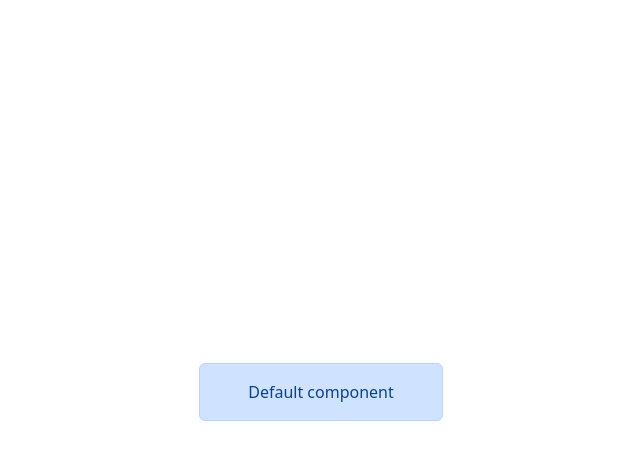
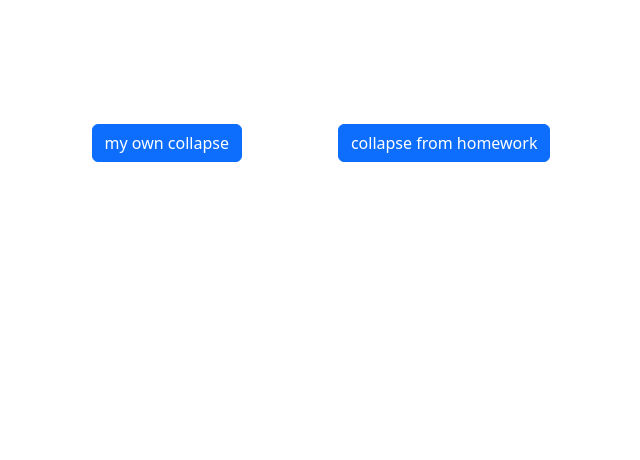
Before and after one commit to Nikrbb/ReactLearning, a React (Create React App) app in the folder react-app/: page / in a window 1280 px wide. Shown: the top 460 px of the page, without its empty margins (319-959 px from the left). Built offline with nearby package versions, Linux system fonts and the light colour scheme.

Commit message:
done, attempt 1

```diff
--- a/react-app/src/App.js
+++ b/react-app/src/App.js
@@ -1,8 +1,17 @@
-import Default from "./components/Default";
+import CustomCollapse from "./components/CustomCollapse";
+import Collapse from "./components/Collapse";
+const text = 'collapse me';
 function App() {
   return (
       <>
-          <Default/>
+          <div className="d-flex gap-5 justify-content-center position-relative mt-4" style={{top: "100px"}}>
+              <div className="me-4">
+                  <CustomCollapse text={ text } opened={ false } />
+              </div>
+              <div className="ms-4">
+                  <Collapse text={ text } opened={ false } />
+              </div>
+          </div>
       </>
   );
 }
--- /dev/null
+++ b/react-app/src/components/Collapse.jsx
@@ -0,0 +1,33 @@
+import React from "react";
+
+class Collapse extends React.Component {
+    constructor(props) {
+        super(props);
+        this.state = {
+            isShown: props.opened,
+        }
+    }
+    render() {
+        return <>
+            <div>
+                <button className="btn btn-primary"
+                        onClick={ () => { this.setState({ isShown: !this.state.isShown }) } }
+                        data-bs-toggle="collapse"
+                        type="button"
+                        aria-expanded={this.state.isShown}
+                        aria-controls="collapseExample">
+                    collapse from homework</button>
+            </div>
+            <div className={"collapse" + (this.state.isShown ? " show" : "")}>
+                <div className="card card-body">
+                    { this.props.text }
+                </div>
+            </div>
+        </>
+    }
+}
+Collapse.defaultProps = {
+    opened: true,
+    text: "default text to collapse"
+}
+export default Collapse
--- /dev/null
+++ b/react-app/src/components/CustomCollapse.jsx
@@ -0,0 +1,36 @@
+import React from "react";
+import { Button } from "react-bootstrap";
+import { Collapse  as BootstrapCollapse } from 'react-bootstrap';
+
+class CustomCollapse extends React.Component {
+
+    constructor(props) {
+        super(props)
+        this.state = {
+            isOpen: props.opened,
+        }
+    }
+    render() {
+        return <>
+            <Button
+                onClick={ () => this.setState({ isOpen: !this.state.isOpen }) }
+                aria-controls="example-collapse-text"
+                aria-expanded={ this.state.isOpen }
+            >
+                my own collapse
+            </Button>
+            <BootstrapCollapse in={ this.state.isOpen }>
+                <div id="example-collapse-text">
+                    { this.props.text }
+                </div>
+            </BootstrapCollapse>
+        </>
+    }
+}
+CustomCollapse.defaulProps = {
+    opened: true,
+    text: "Anim pariatur cliche reprehenderit, enim eiusmod high life accusamus\n" +
+        "                    terry richardson ad squid. Nihil anim keffiyeh helvetica, craft beer\n" +
+        "                    labore wes anderson cred nesciunt sapiente ea proident."
+}
+export default CustomCollapse
--- a/react-app/src/components/Default.jsx
+++ /dev/null
@@ -1,16 +0,0 @@
-import React from "react";
-import { Alert } from "react-bootstrap";
-
-class Default extends React.Component {
-    render() {
-        return <React.Fragment>
-            <div className="d-flex justify-content-center align-items-center" style={{height: "100vh"}}>
-                <Alert variant="primary" className="py-3 px-5">
-                    Default component
-                </Alert>
-            </div>
-        </React.Fragment>
-    }
-}
-
-export default Default
```
